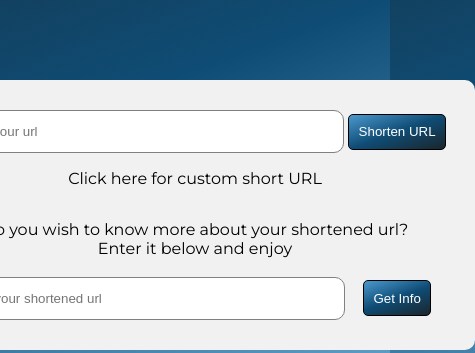
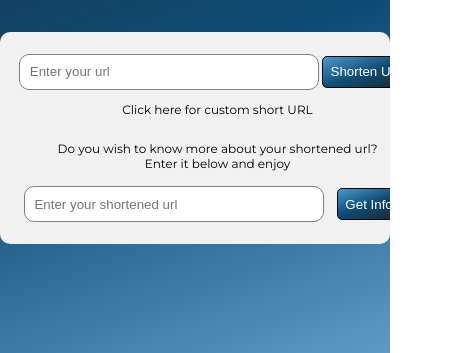
Before and after one commit to DvirYadai/Url-Shortener-Project, a website: page views/index.html in a window 390 px wide. Shown: the part 353-706 px from the top of the page, 475 px wide, since content can reach past the window. Drawn offline with nearby package versions, Linux system fonts and the light colour scheme; files that its build step writes are made by us from their sources.

Commit message:
adding responsive design for phone

```diff
--- a/public/style.css
+++ b/public/style.css
@@ -6,7 +6,6 @@
 
 body {
   font-family: "Montserrat", sans-serif;
-  font-size: 16px;
   color: black;
   height: 100vh;
   display: flex;
@@ -54,13 +53,9 @@ main {
 }
 
 form {
-  margin: 10px auto;
-  padding: 20px;
-  max-width: 600px;
-}
-
-label {
-  margin-right: 10px;
+  margin: 0.6rem auto;
+  padding: 1.25rem 1.25rem 1.25rem 0;
+  width: 37.5rem;
 }
 
 input[type="submit"] {
@@ -96,6 +91,7 @@ input[type="text"] {
 }
 
 #new-short-url {
+  width: 33rem;
   margin: 1rem;
   padding: 0.5rem 0;
   background-color: lightgray;
@@ -259,3 +255,15 @@ small {
   font-size: 0.9rem;
   display: block;
 }
+
+@media (max-width: 420px) {
+  html,
+  body {
+    max-width: 100%;
+    overflow-x: hidden;
+    font-size: 12px;
+  }
+  main {
+    width: 100vw;
+  }
+}
--- a/views/index.html
+++ b/views/index.html
@@ -2,6 +2,7 @@
 
 <html>
   <head>
+    <meta name="viewport" content="width=device-width, initial-scale=1">
     <title>URL Shortener</title>
     <link rel="icon" type="image/png" href="../public/favicon.ico" />
     <link rel="preconnect" href="https://fonts.gstatic.com">
```
